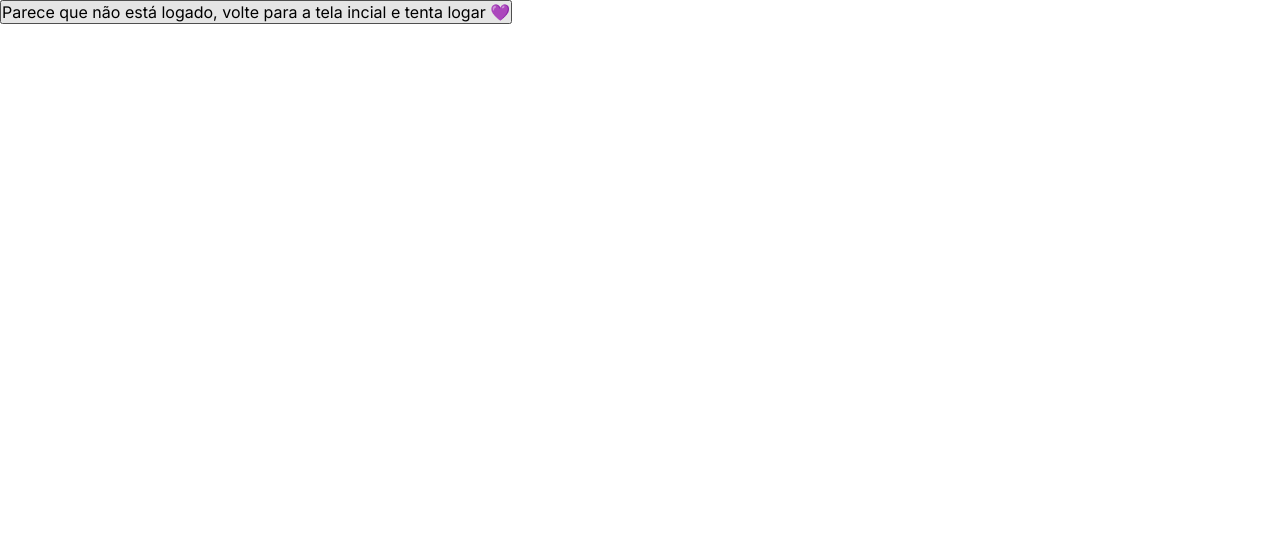
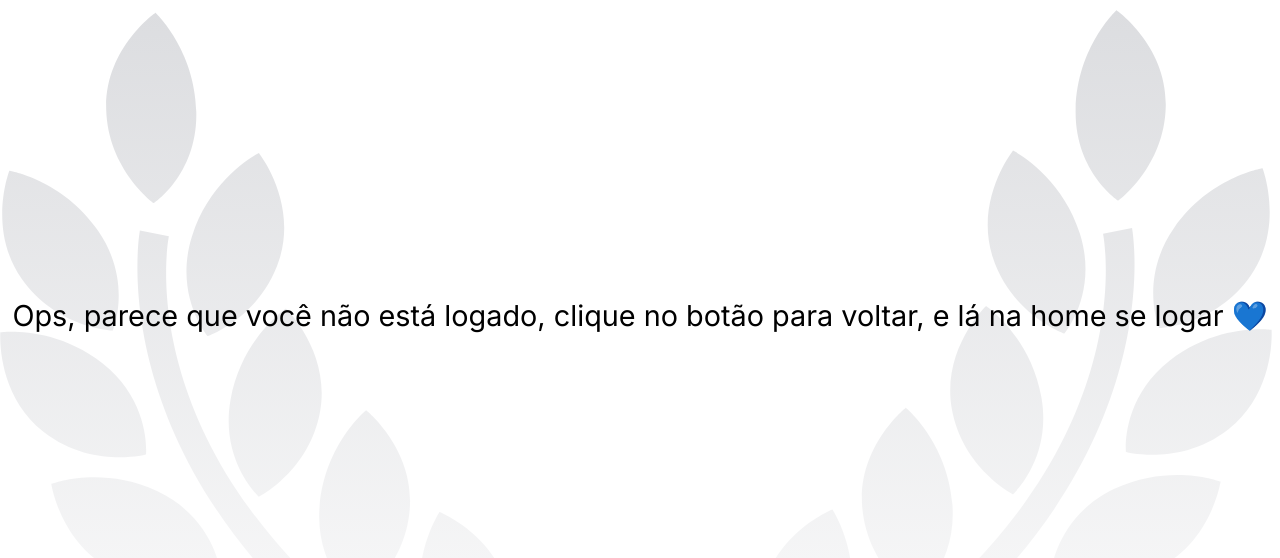
Before and after one commit to eulixir/moveit, a Next.js app: page /profile in a window 1280 px wide. Shown: the top 558 px of the page. Built offline with nearby package versions, Linux system fonts and the light colour scheme; no server answers.

Commit message:
Add page to push back unaunthenticated page

```diff
--- a/src/components/Landing/Landing.tsx
+++ b/src/components/Landing/Landing.tsx
@@ -6,7 +6,7 @@ import { DiReact } from 'react-icons/di';
 import { useRouter } from 'next/router';
 
 export function Landing() {
-  const [session, loading] = useSession();
+  const [session] = useSession();
   const router = useRouter();
   return (
     <>
--- /dev/null
+++ b/src/components/Session/Session.module.scss
@@ -0,0 +1,32 @@
+.sessionContainer {
+  width: 100vw;
+  height: 100vh;
+  display: flex;
+  align-items: center;
+  justify-content: center;
+  color: var(--blue);
+  font-size: 1.8rem;
+  flex-direction: column;
+  background: url('/icons/levelup.svg') no-repeat center;
+  background-size: contain;
+  text-align: center;
+}
+
+.sessionContainer button {
+  margin-top: 100px;
+
+  width: 300px;
+  height: 70px;
+
+  border-radius: 8px;
+  border: none;
+  outline: none;
+
+  background: var(--blue);
+  color: white;
+
+  transition: 0.3s;
+}
+.sessionContainer button:hover {
+  filter: brightness(90%);
+}
--- /dev/null
+++ b/src/components/Session/Session.tsx
@@ -0,0 +1,17 @@
+import styles from './Session.module.scss';
+import { useRouter } from 'next/router';
+import React from 'react';
+
+export default function Session() {
+  const router = useRouter();
+
+  return (
+    <div className={styles.sessionContainer}>
+      <span>
+        Ops, parece que você não está logado, clique no botão para voltar, e lá
+        na home se logar 💙
+      </span>
+      <button onClick={() => router.push('/')}>HOME</button>
+    </div>
+  );
+}
--- a/src/pages/profile.tsx
+++ b/src/pages/profile.tsx
@@ -8,6 +8,7 @@ import { useRouter } from 'next/router';
 import Cookies from 'js-cookie';
 import Head from 'next/head';
 import api from 'axios';
+import Session from '../components/Session/Session';
 interface ProfileProps {
   level: number;
   currentExperience: number;
@@ -18,6 +19,8 @@ interface ProfileProps {
 }
 
 export default function Profile(props: ProfileProps) {
+  const [session] = useSession();
+  const router = useRouter();
   const currentTheme = props.theme;
 
   const [activeTheme, setActiveTheme] = useState(currentTheme);
@@ -50,7 +53,7 @@ export default function Profile(props: ProfileProps) {
       <Head>
         <title>Profile | move.it</title>
       </Head>
-      {useSession()[0] != null ? (
+      {session && (
         <div className={styles.profileContainer}>
           <Navbar />
           <div className={styles.profileContent}>
@@ -76,14 +79,8 @@ export default function Profile(props: ProfileProps) {
             </div>
           </div>
         </div>
-      ) : (
-        <div>
-          <button onClick={() => useRouter().push('/')}>
-            Parece que não está logado, volte para a tela incial e tenta logar
-            💜
-          </button>
-        </div>
       )}
+      {!session && <Session />}
     </>
   );
 }
--- a/src/styles/pages/404.module.scss
+++ b/src/styles/pages/404.module.scss
@@ -5,7 +5,7 @@
   align-items: center;
   justify-content: center;
   color: var(--blue);
-  font-size: 2.1rem;
+  font-size: 1.8rem;
   flex-direction: column;
   background: url('/icons/levelup.svg') no-repeat center;
   background-size: contain;
@@ -23,7 +23,7 @@
   outline: none;
 
   background: var(--blue);
-  color: var(--text-highlight);
+  color: var(--white);
 
   transition: 0.3s;
 }
```
Also changed, not shown: src/pages/leaderboard.tsx (+2 -6 lines), src/pages/pomodoro.tsx (+2 -6 lines).
